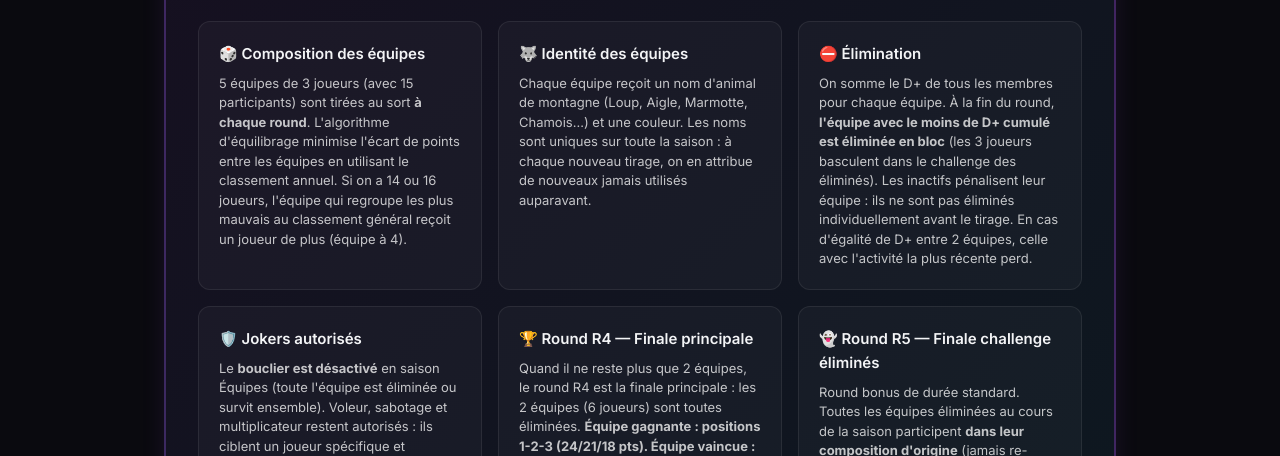
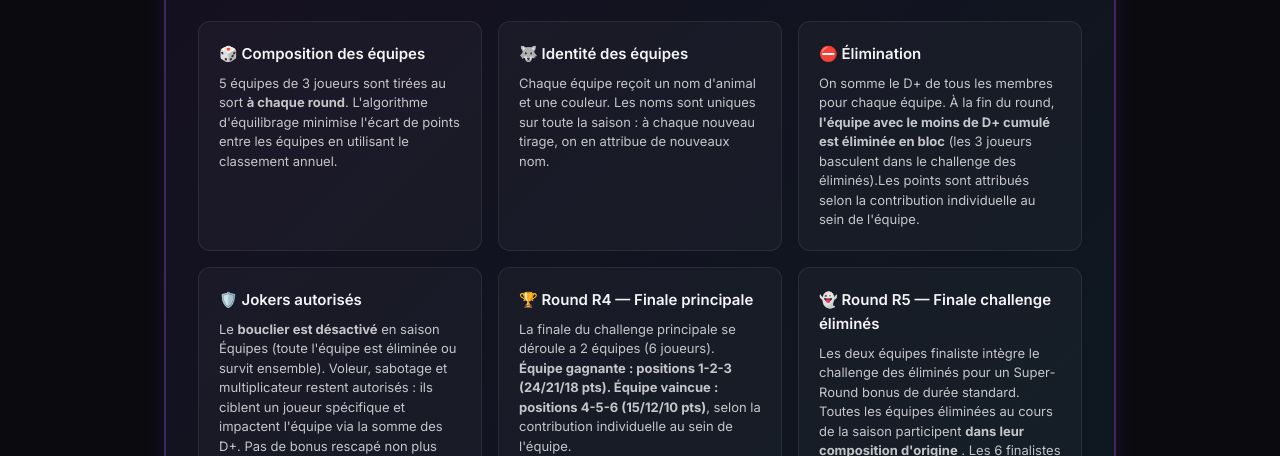
Before and after one commit to delhayec/versant, a plain HTML site: page public/rules.html in a window 1280 px wide. Shown: the part 496-952 px from the top of the page. Drawn offline with Linux system fonts and the light colour scheme.

Commit message:
v3.8 — Saison Équipes : commit C (UI complète)
Backend :
- server.js : nouvel endpoint GET /api/teams/round/:roundNumber (cache 30s).
  Single source of truth : si round figé → renvoie les teams figées,
  sinon calcule en live via team-utils.formBalancedTeams + assignTeamAnimals.
  Lit le yearlyStandingsSnapshot pour l'équilibrage.

Frontend :
- app.js : renderAll devenu async ; fetch des équipes via /api/teams/round/X
  pour le rendu de la page index en saison team. renderTeamRanking enrichi
  (emoji animal, badges Vainqueur/Finaliste vaincu/Éliminée). Historique
  rounds team affiche emoji + nom d'animal.
- dashboard.js : bouclier grisé en saison team avec message "Désactivé".
- config.js : export isTeamSeason (mirror backend).
- style.css : styles .joker-card.disabled-team + .team-winner-badge.
- rules.html : encadré spécial "Saison Équipes — Règles spéciales" avec
  8 cartes détaillant composition, identité, élimination, jokers,
  R4 finale principale, R5 finale éliminés, barème, bonus éphémères.
  Affiché aussi en finale de la saison précédente pour annoncer.

```diff
--- a/public/rules.html
+++ b/public/rules.html
@@ -547,21 +547,19 @@
           <div class="team-rule-card">
             <h4>🎲 Composition des équipes</h4>
             <p>
-              5 équipes de 3 joueurs (avec 15 participants) sont tirées au sort
+              5 équipes de 3 joueurs  sont tirées au sort
               <strong>à chaque round</strong>. L'algorithme d'équilibrage minimise
               l'écart de points entre les équipes en utilisant le classement annuel.
-              Si on a 14 ou 16 joueurs, l'équipe qui regroupe les plus mauvais au
-              classement général reçoit un joueur de plus (équipe à 4).
+
             </p>
           </div>
 
           <div class="team-rule-card">
             <h4>🐺 Identité des équipes</h4>
             <p>
-              Chaque équipe reçoit un nom d'animal de montagne (Loup, Aigle,
-              Marmotte, Chamois...) et une couleur. Les noms sont uniques sur
+              Chaque équipe reçoit un nom d'animal et une couleur. Les noms sont uniques sur
               toute la saison : à chaque nouveau tirage, on en attribue de
-              nouveaux jamais utilisés auparavant.
+              nouveaux nom.
             </p>
           </div>
 
@@ -571,9 +569,8 @@
               On somme le D+ de tous les membres pour chaque équipe. À la fin
               du round, <strong>l'équipe avec le moins de D+ cumulé est éliminée
               en bloc</strong> (les 3 joueurs basculent dans le challenge des
-              éliminés). Les inactifs pénalisent leur équipe : ils ne sont pas
-              éliminés individuellement avant le tirage. En cas d'égalité de D+
-              entre 2 équipes, celle avec l'activité la plus récente perd.
+              éliminés).Les points sont attribués selon la contribution individuelle
+              au sein de l'équipe.
             </p>
           </div>
 
@@ -591,8 +588,7 @@
           <div class="team-rule-card">
             <h4>🏆 Round R4 — Finale principale</h4>
             <p>
-              Quand il ne reste plus que 2 équipes, le round R4 est la finale
-              principale : les 2 équipes (6 joueurs) sont toutes éliminées.
+              La finale du challenge principale se déroule a 2 équipes (6 joueurs).
               <strong>Équipe gagnante : positions 1-2-3 (24/21/18 pts).
               Équipe vaincue : positions 4-5-6 (15/12/10 pts)</strong>, selon
               la contribution individuelle au sein de l'équipe.
@@ -602,11 +598,11 @@
           <div class="team-rule-card">
             <h4>👻 Round R5 — Finale challenge éliminés</h4>
             <p>
-              Round bonus de durée standard. Toutes les équipes éliminées au
+              Les deux équipes finaliste intègre le challenge des éliminés pour un Super-Round bonus de durée standard.
+              Toutes les équipes éliminées au
               cours de la saison participent <strong>dans leur composition
-              d'origine</strong> (jamais re-tirées). Les 6 finalistes du R4
-              entrent au R5 sans avoir reçu de bonus éphémère du R4 ; les
-              bonus reçus aux R1/R2/R3 restent valides.
+              d'origine</strong> . Les 6 finalistes du R4
+              entrent au R5 sans avoir reçu de bonus éphémère
             </p>
           </div>
 
```
